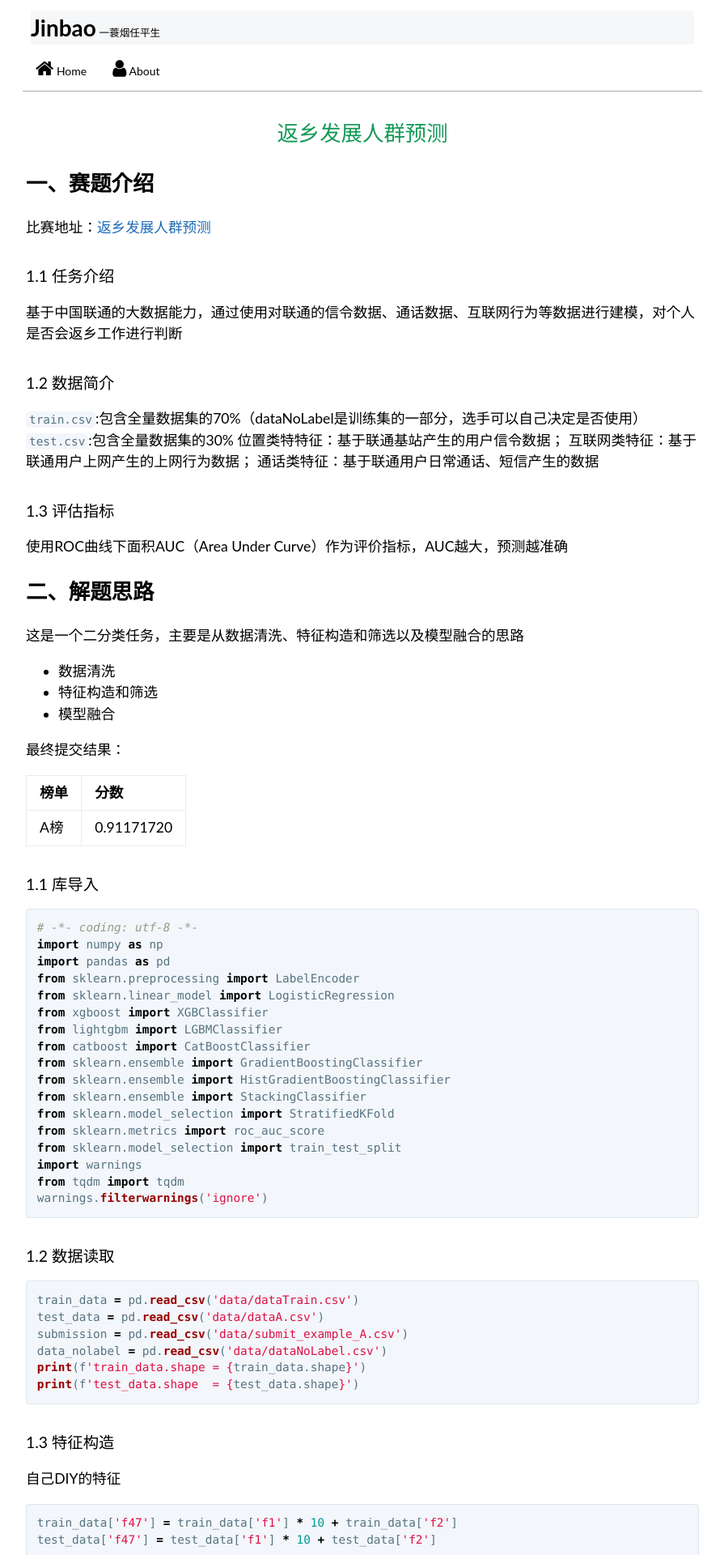
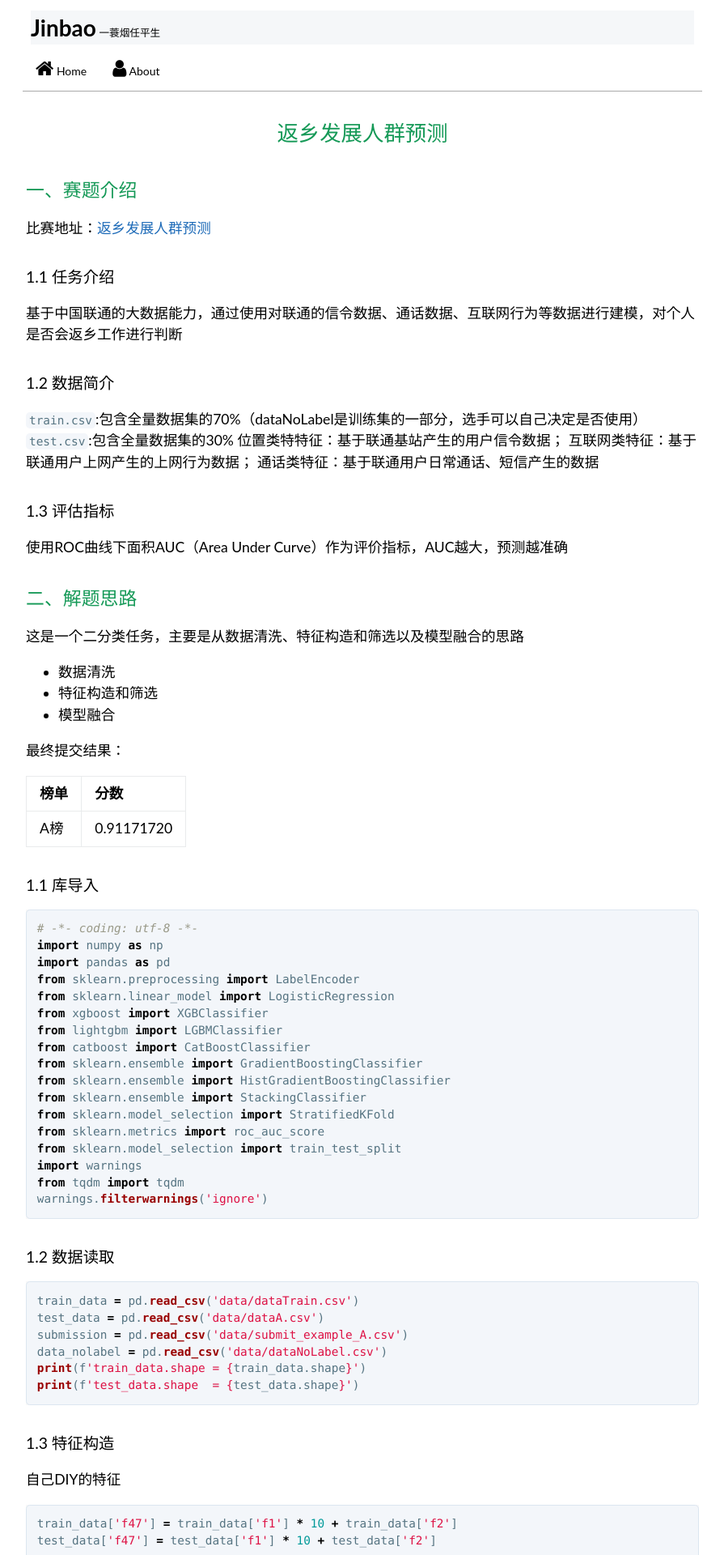
Before and after one commit to JinbaoWeb/jinbaoweb.github.io, a Jekyll site: the page built from 581.md, in a window 1280 px wide. Shown: the top 1920 px of the page at 81% size, without its empty margins (192-1087 px from the left). Built offline with Jekyll 4.4.1, drawn with Linux system fonts in a browser that asks for light colours; our own code applies the rules of GitHub Pages for plain Markdown files.

Commit message:
Update style.css

```diff
--- a/assets/css/style.css
+++ b/assets/css/style.css
@@ -676,7 +676,7 @@ a:hover {
     font-size: 1.5em;
 }
 
-,.main-content h2 {
+.main-content h2 {
     margin-top: 2rem;
     margin-bottom: 1rem;
     font-weight: normal;
```
